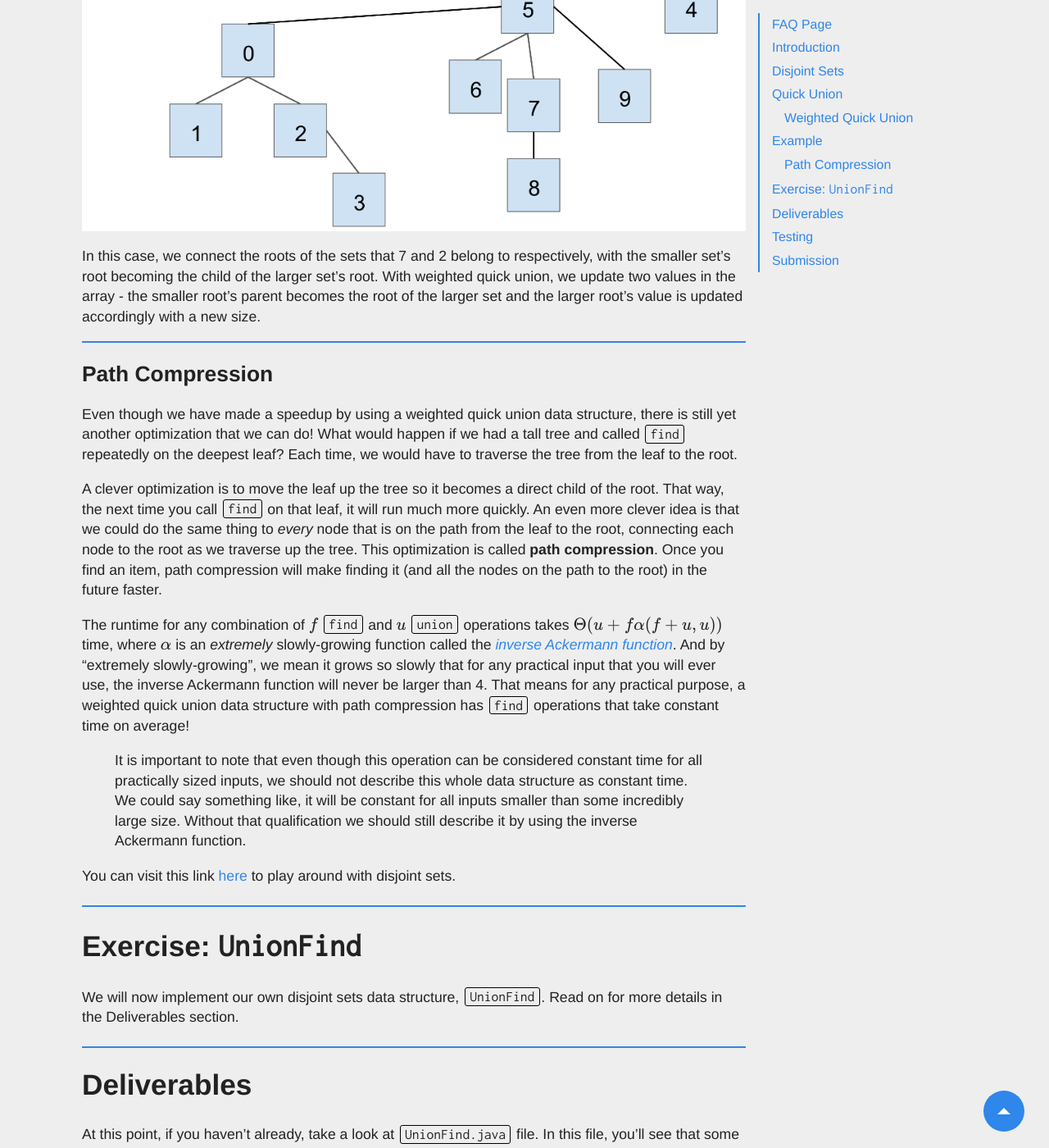
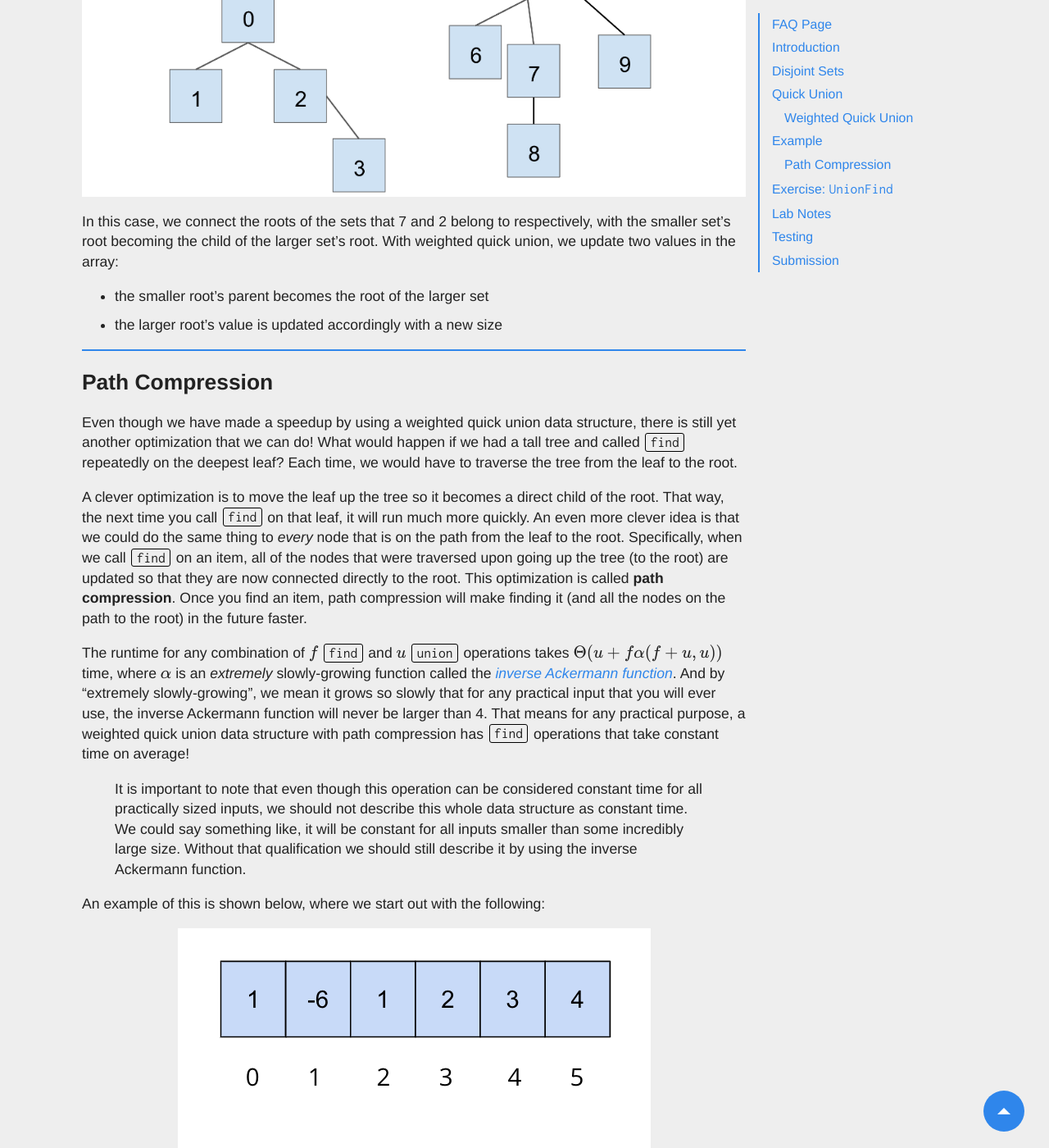
Before and after one commit to Berkeley-CS61B/website-fa23, a Jekyll site: the page built from materials/lab/lab06/index.md, in a window 1280 px wide and 1400 px high, scrolled down 5192 px. Shown: the whole window at 82% size. Built offline with Jekyll 4.4.1, drawn with Linux system fonts in a browser that asks for light colours; nearby versions of some CDN libraries; comment, search, counter and statistics services are not loaded; some of the changed text lies outside the part shown.

Commit message:
Lab06 spec

```diff
--- a/materials/lab/lab06/index.md
+++ b/materials/lab/lab06/index.md
@@ -38,8 +37,6 @@
 will combine two sets into one set. The `find` operation will take in an item, and tell us which set that
 item belongs to. With these operations, we're able to easily check if two items are connected to each other.
 
-**For this lab, we will work with non-negative integers as the items in our disjoint sets.**
-
 ## Quick Union
 
 As introduced in lecture, we talked about quick union. With this representation, we can think of our disjoint sets
@@ -51,10 +48,10 @@
 - the top of each tree (we refer to this top as the "root" of the tree) will be
   the face of the set it represents.
 
-However, one of the problems with this approach is that the worst case runtime of `union` could lead to a
-linear runtime, depending on how items are connected. In other words, the trees can get really tall, leading
-to poor performance for `union`. For example, take a look at the example below - why would this lead to worst
-case?
+However, one of the problems with this approach is that the worst case runtime of `union` would be
+linear, depending on how items are connected. In other words, the trees can get really tall, leading
+to poor performance for `union`. For example, take a look at the example below - why would this lead
+to the worst case runtime?
 
 ![worst](img/worst.png)
 
@@ -85,23 +82,25 @@
 
 ## Example
 
-Let's go through a brief example of what this all looks like for weighted quick union. When we initially
+Let's go a brief example of what this all looks like for weighted quick union. When we initially
 create our disjoint set, each item is in its own set, so we will initialize all of the elements in the array to `-1`.
-For this representation, we want to track our size in the array, so we store the weight of a set at its root as -weight
-(to also distinguish between a parent and the weight of the set).
+For this representation, we want to track our size in the array, so we
+**store the weight of a set at its root as -weight** (to also distinguish
+between a parent and the weight of the set).
 
 ![initial](img/initial.png)
 
-After we call `union(0,1)` and `union(2,3)`, our array and our abstract representation will end up as below (the tie-breaking
-scheme in this case is that the smallest element becomes the root):
+After we call `union(0,1)` and `union(2,3)`, our array and our abstract representation will end up as below
+(**the tie-breaking scheme in this case is that the smallest element becomes the root**):
 
 ![union1](img/union1.png)
 
-Now let's call `union(0,2)`. It'll look like this:
+Notice that for above, the values stored at 0 and 2 are -2, as the roots of the respective
+set are storing their (negated) size. Now let's call `union(0,2)`. It'll look like this:
 
 ![union2](img/union2.png)
 
-For the sake of the example, let's say we have another set like below along with the sets above:
+For the sake of an example, let's say we have another set like below along with the sets above:
 
 ![wqu1](img/wqu_before.png)
 
@@ -110,9 +109,10 @@
 ![wqu2](img/wqu_after.png)
 
 In this case, we connect the roots of the sets that 7 and 2 belong to respectively, with the smaller
-set's root becoming the child of the larger set's root. With weighted quick union, we update two values in the array -
-the smaller root's parent becomes the root of the larger set and the larger root's value is updated accordingly with a
-new size.
+set's root becoming the child of the larger set's root. With weighted quick union, we update two values
+in the array:
+- the smaller root's parent becomes the root of the larger set
+- the larger root's value is updated accordingly with a new size
 
 ### Path Compression
 
@@ -124,11 +124,12 @@
 A clever optimization is to move the leaf up the tree so it becomes a direct
 child of the root. That way, the next time you call `find` on that leaf, it
 will run much more quickly. An even more clever idea is that we could do the
-same thing to *every* node that is on the path from the leaf to the root,
-connecting each node to the root as we traverse up the tree. This optimization
-is called **path compression**. Once you find an item, path compression will
-make finding it (and all the nodes on the path to the root) in the future
-faster.
+same thing to *every* node that is on the path from the leaf to the root.
+Specifically, when we call `find` on an item, all of the nodes that were
+traversed upon going up the tree (to the root) are updated so that they are
+now connected directly to the root. This optimization is called **path compression**.
+Once you find an item, path compression will make finding it (and all the nodes
+on the path to the root) in the future faster.
 
 The runtime for any combination of $$f$$ `find` and $$u$$ `union` operations
 takes $$\Theta(u + f \alpha(f+u,u))$$ time, where $$\alpha$$ is an *extremely*
@@ -146,18 +147,22 @@
 > Without that qualification we should still describe it by using the inverse
 > Ackermann function.
 
+An example of this is shown below, where we start out with the following:
+
+![path_compression_before](img/path_compression_before.png)
+
+After we call on `find(5)`, all of the nodes we traversed to get to the root
+are updated so that they now connect directly to the root:
+
+![path_compression_after](img/path_compression_after.png)
+
 You can visit this link
 [here](http://www.cs.usfca.edu/~galles/visualization/DisjointSets.html) to play
 around with disjoint sets.
 
 ## Exercise: `UnionFind`
 
-We will now implement our own disjoint sets data structure, `UnionFind`. Read on for more details in
-the Deliverables section.
-
-## Deliverables
-
-At this point, if you haven't already, take a look at `UnionFind.java` file. In this file, you'll
+We will now implement our own disjoint sets data structure, `UnionFind`. At this point, if you haven't already, take a look at `UnionFind.java` file. In this file, you'll
 see that some skeleton code has been provided for you - you'll have to fill in the implementation for the
 following methods:
 - `UnionFind(int N)`: This is the constructor. It creates a `UnionFind` data structure that holds N items.
@@ -166,6 +171,20 @@
 - `boolean connected(int v1, int v2)`: Returns `true` if the two vertices are connected.
 - `int find(int v)`: Returns the root of the set that `v` belongs to.
 - `void union(int v1, int v2)`: Connects `v1` and `v2` together.
+
+We recommend that you start with implementing the constructor and taking a look at `find`
+before the rest of the other methods.
+
+## Lab Notes
+
+The underlying array has been provided for you in the skeleton code. **Do not delete or
+modify it, as this will affect the tests on Gradescope**. In addition, the method called
+`returnData` is also given in the skeleton code and is provided for testing purposes -
+**as is the same with the array, do not delete or modify it or the tests on Gradescope will
+break**.
+
+**Please note, for this lab, we will work with non-negative integers as the items
+in our disjoint sets.**
 
 Comments have been provided for each method and will go into a little more detail than the summary above, so
 make sure to read those carefully to understand what you'll want to implement. Remember to implement both
@@ -179,8 +198,10 @@
     throw new IllegalArgumentException("Some comment to describe the reason for throwing.");
 
 ## Testing
-There are no hidden tests on Gradescope. For this lab, we have provided tests for you to check for
-the correctness of your implementation. If you pass all local tests, you will receive full credit on Gradescope.
+There are no hidden tests on Gradescope. For this lab, we've provided some tests for you
+to check your implementation, but they are **not comprehensive.** Passing the tests do not
+mean you will pass the tests on Gradescope and you will need to write your own tests
+to verify correctness.
 
 ## Submission
 
```
Also changed, not shown: other parts of materials/lab/lab06/index.md (+1 -2 lines), materials/lab/lab06/img/path_compression_after.png (added), materials/lab/lab06/img/path_compression_before.png (added).
